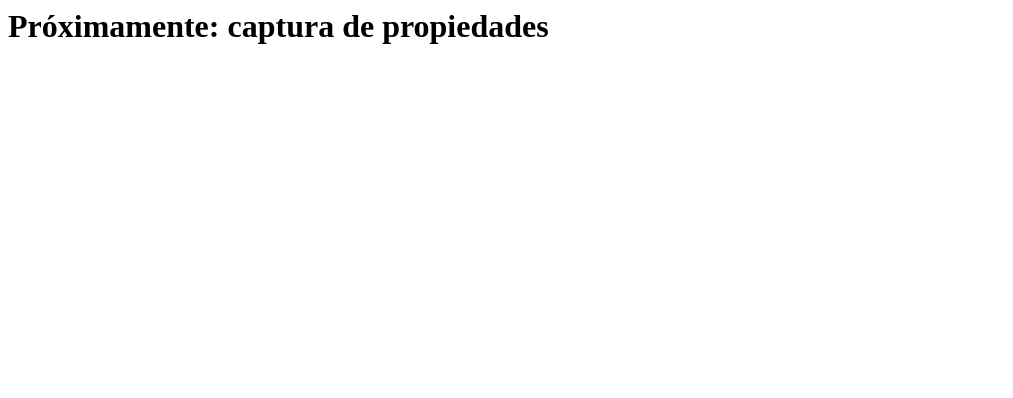
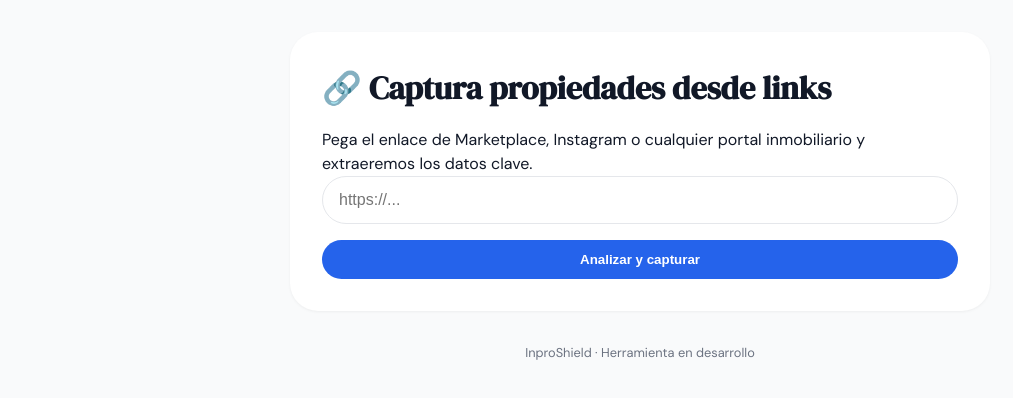
Before and after one commit to InprotechControl1/diagnostico-inmobiliario, a plain HTML site: page p.html in a window 1280 px wide. Shown: the whole page, without its empty margins (0-1013 px from the left). Drawn offline with Linux system fonts and the light colour scheme.

Commit message:
Añadir ruta corta /p para captura de propiedades (placeholder)

```diff
--- a/p.html
+++ b/p.html
@@ -1 +1,114 @@
-<h1>Próximamente: captura de propiedades</h1>
+<!DOCTYPE html>
+<html lang="es">
+<head>
+  <meta charset="utf-8"/>
+  <meta name="viewport" content="width=device-width, initial-scale=1.0"/>
+  <title>InproShield · Captura de propiedades</title>
+  <link href="https://fonts.googleapis.com/css2?family=DM+Serif+Display:ital@0;1&family=DM+Sans:wght@300;400;500;600;700&display=swap" rel="stylesheet"/>
+  <style>
+    :root {
+      --bg: #F9FAFB;
+      --surface: #FFFFFF;
+      --surface2: #F3F4F6;
+      --border: #E5E7EB;
+      --text: #111827;
+      --muted: #6B7280;
+      --primary: #2563EB;
+      --primary-dark: #1E3A8A;
+      --serif: 'DM Serif Display', serif;
+      --sans: 'DM Sans', sans-serif;
+    }
+    * { box-sizing: border-box; margin: 0; padding: 0; }
+    body {
+      font-family: var(--sans);
+      background: var(--bg);
+      color: var(--text);
+      line-height: 1.5;
+      padding: 2rem 1rem;
+    }
+    .wrap {
+      max-width: 700px;
+      margin: 0 auto;
+    }
+    .card {
+      background: var(--surface);
+      border-radius: 28px;
+      padding: 2rem;
+      box-shadow: 0 1px 3px 0 rgba(0,0,0,0.05);
+      margin-bottom: 1.5rem;
+    }
+    h1 {
+      font-family: var(--serif);
+      font-size: 2rem;
+      margin-bottom: 1rem;
+    }
+    .url-input {
+      width: 100%;
+      padding: 14px 16px;
+      border: 1px solid var(--border);
+      border-radius: 40px;
+      font-size: 1rem;
+      margin-bottom: 1rem;
+    }
+    button {
+      background: var(--primary);
+      color: white;
+      border: none;
+      border-radius: 40px;
+      padding: 12px 24px;
+      font-weight: 600;
+      cursor: pointer;
+      width: 100%;
+    }
+    button:hover {
+      background: var(--primary-dark);
+    }
+    .resultado {
+      margin-top: 1.5rem;
+      padding: 1rem;
+      border-left: 4px solid var(--primary);
+      background: var(--surface2);
+      border-radius: 16px;
+    }
+    footer {
+      text-align: center;
+      font-size: 0.8rem;
+      color: var(--muted);
+      margin-top: 2rem;
+    }
+  </style>
+</head>
+<body>
+<div class="wrap">
+  <div class="card">
+    <h1>🔗 Captura propiedades desde links</h1>
+    <p>Pega el enlace de Marketplace, Instagram o cualquier portal inmobiliario y extraeremos los datos clave.</p>
+    <input type="url" id="urlInput" class="url-input" placeholder="https://...">
+    <button id="analizarBtn">Analizar y capturar</button>
+    <div id="resultado" class="resultado" style="display: none;"></div>
+  </div>
+  <footer>InproShield · Herramienta en desarrollo</footer>
+</div>
+<script>
+  document.getElementById('analizarBtn').onclick = async () => {
+    const url = document.getElementById('urlInput').value.trim();
+    if (!url) {
+      alert('Ingresa un enlace');
+      return;
+    }
+    const btn = document.getElementById('analizarBtn');
+    btn.disabled = true;
+    btn.innerText = 'Analizando...';
+    const resultadoDiv = document.getElementById('resultado');
+    resultadoDiv.style.display = 'block';
+    resultadoDiv.innerHTML = '⏳ Procesando... (simulación)';
+    // Aquí luego conectaremos con IA o función de Cloudflare
+    setTimeout(() => {
+      resultadoDiv.innerHTML = '✅ Función en construcción. Próximamente extraerá datos del enlace.';
+      btn.disabled = false;
+      btn.innerText = 'Analizar y capturar';
+    }, 1500);
+  };
+</script>
+</body>
+</html>
```
